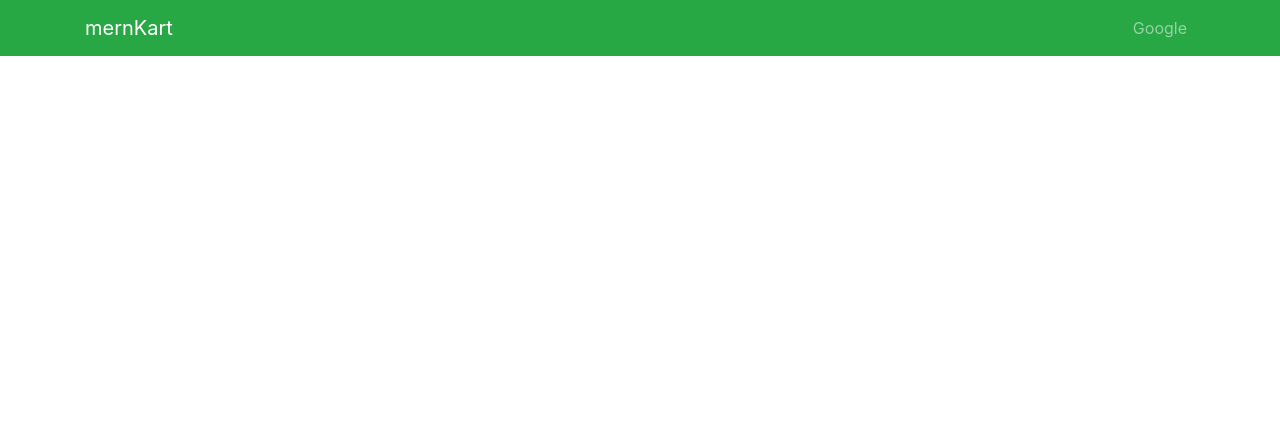
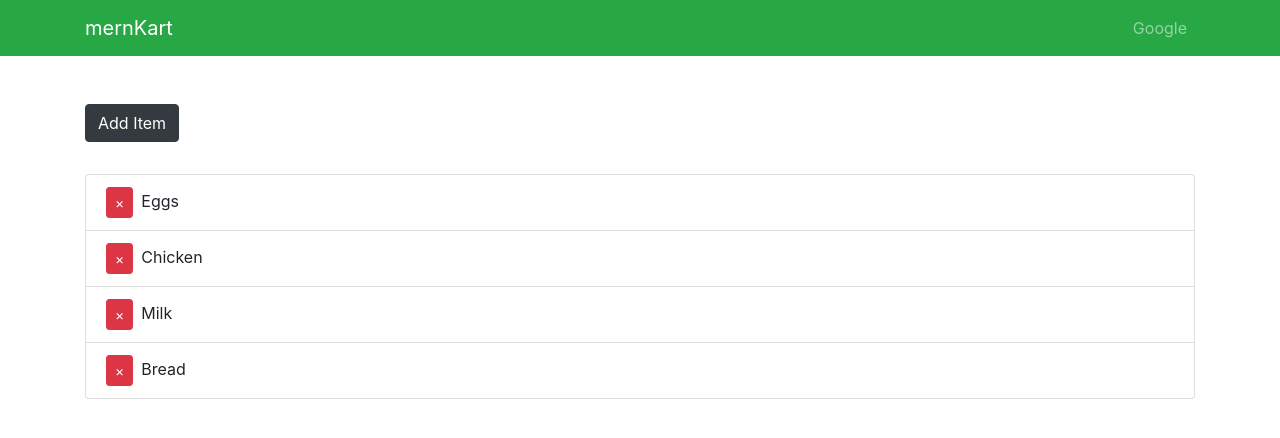
Before and after one commit to rootFaheem/mernKart, a React (Create React App) app in the folder client/: page / in a window 1280 px wide. Shown: the top 438 px of the page. Built offline with nearby package versions, Linux system fonts and the light colour scheme.

Commit message:
shoppingList added with add remove feature and Fade css also applied

```diff
--- a/client/src/App.css
+++ b/client/src/App.css
@@ -0,0 +1,20 @@
+.remove-btn {
+  margin-right: 0.5rem;
+}
+.fade-enter {
+  opacity: 0.01;
+}
+
+.fade-enter-active {
+  opacity: 1;
+  transition: opacity 1000ms ease-in;
+}
+
+.fade-exit {
+  opacity: 1;
+}
+
+.fade-exit-active {
+  opacity: 0.01;
+  transition: opacity 1000ms ease-in;
+}
--- a/client/src/App.js
+++ b/client/src/App.js
@@ -1,6 +1,8 @@
 import React, { Component } from "react";
 
 import AppNavbar from "./components/AppNavbar";
+import ShoppingList from "./components/ShoppingList";
+
 import "bootstrap/dist/css/bootstrap.min.css";
 import "./App.css";
 
@@ -9,6 +11,7 @@
     return (
       <div className="App ">
         <AppNavbar />
+        <ShoppingList />
       </div>
     );
   }
--- a/client/src/components/AppNavbar.js
+++ b/client/src/components/AppNavbar.js
@@ -9,6 +9,7 @@
   NavItem,
   NavLink
 } from "reactstrap";
+
 class AppNavbar extends Component {
   state = {
     isOpen: false
@@ -18,17 +19,18 @@
       isOpen: !this.state.isOpen
     });
   };
+
   render() {
     return (
       <div>
-        <Navbar color="success" dark expand="sm" className="mb-5">
+        <Navbar expand="sm" color="success" dark className="mb-5">
           <Container>
             <NavbarBrand href="/"> mernKart</NavbarBrand>
             <NavbarToggler onClick={this.toggle} />
             <Collapse isOpen={this.state.isOpen} navbar>
               <Nav className="ml-auto" navbar>
                 <NavItem>
-                  <NavLink href="https://www.google.com" target="_blank">
+                  <NavLink href="#hideandseek" onClick={this.toggle}>
                     Google
                   </NavLink>
                 </NavItem>
@@ -36,6 +38,9 @@
             </Collapse>
           </Container>
         </Navbar>
+        {/* <div id="hideandseek">
+          <h1>Hi google </h1>
+        </div> */}
       </div>
     );
   }
--- /dev/null
+++ b/client/src/components/ShoppingList.js
@@ -0,0 +1,63 @@
+import React, { Component } from "react";
+import { Container, ListGroup, ListGroupItem, Button } from "reactstrap";
+import { CSSTransition, TransitionGroup } from "react-transition-group";
+import uuid from "uuid";
+
+class ShoppingList extends Component {
+  state = {
+    items: [
+      { id: uuid(), name: "Eggs" },
+      { id: uuid(), name: "Chicken" },
+      { id: uuid(), name: "Milk" },
+      { id: uuid(), name: "Bread" }
+    ]
+  };
+
+  render() {
+    const { items } = this.state;
+    return (
+      <Container>
+        <Button
+          color="dark"
+          style={{ marginBottom: "2rem" }}
+          onClick={() => {
+            const name = prompt("Enter Item Name");
+            if (name) {
+              this.setState(state => ({
+                items: [...state.items, { id: uuid(), name }]
+              }));
+            }
+          }}
+        >
+          {" "}
+          Add Item
+        </Button>
+
+        <ListGroup>
+          <TransitionGroup className="shopping-list">
+            {items.map(({ id, name }) => (
+              <CSSTransition key={id} timeout={500} classNames="fade">
+                <ListGroupItem>
+                  <Button
+                    className="remove-btn"
+                    color="danger"
+                    size="sm"
+                    onClick={() => {
+                      this.setState(state => ({
+                        items: state.items.filter(item => item.id !== id)
+                      }));
+                    }}
+                  >
+                    &times;
+                  </Button>
+                  {name}
+                </ListGroupItem>
+              </CSSTransition>
+            ))}
+          </TransitionGroup>
+        </ListGroup>
+      </Container>
+    );
+  }
+}
+export default ShoppingList;
```
